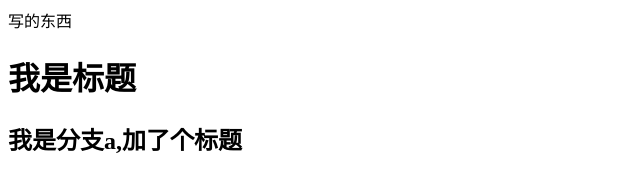
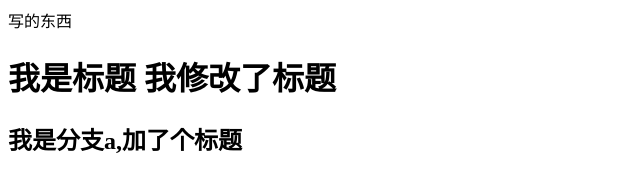
Before and after one commit to GeFei-someone/gitdemo-2, a plain HTML site: page index.html in a window 1280 px wide. Shown: the whole page, without its empty margins (0-640 px from the left). Drawn offline with Linux system fonts and the light colour scheme.

Commit message:
测试冲突

```diff
--- a/index.html
+++ b/index.html
@@ -8,7 +8,7 @@
 </head>
 <body>
     写的东西
-    <h1>我是标题</h1>
+    <h1>我是标题 我修改了标题</h1>
     <h2>我是分支a,加了个标题</h2>
 </body>
 </html>
```
